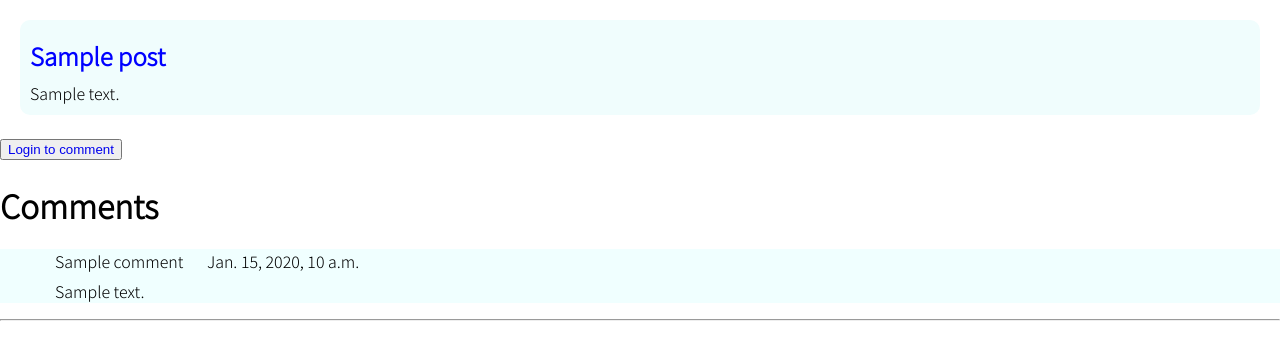
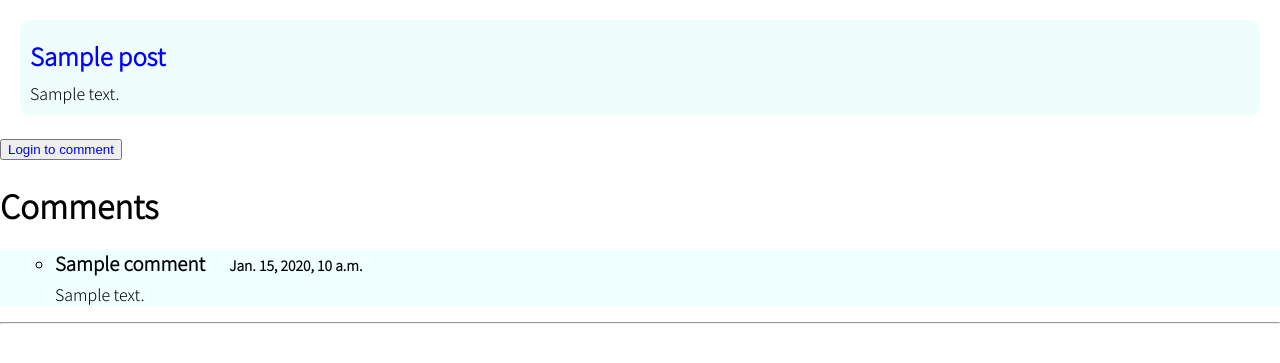
Before and after one commit to Jahsminemma/blogs, a Django app: page /post/1/ in a window 1280 px wide. Shown: the part 64-427 px from the top of the page. Run offline with Django 3.2, Linux system fonts and the light colour scheme; tables that the repository leaves empty hold one stand-in row (values such as "Sample post"); parts of the project's set-up code (start-up, migrations or seed data) failed here and were passed over.

Commit message:
added more style

```diff
--- a/templates/post_detail.html
+++ b/templates/post_detail.html
@@ -24,11 +24,11 @@
 {% for comment in post.comments.all %}
 <div style="background-color: azure; padding-left: 15px;">
     <ul>
-        <li>
-        <p style="margin-bottom: -10px;">
+        <li style="list-style: circle;">
+        <h3 style="margin-bottom: -10px;">
             {{comment.name}}
-            <span style="padding-left: 20px;">{{comment.created_on}}</span>
-            </p>
+            <span style="padding-left: 20px; font-size: 14px;">{{comment.created_on}}</span>
+        </h3>
         <p>
             {{ comment.comment }}
         </p>
```
